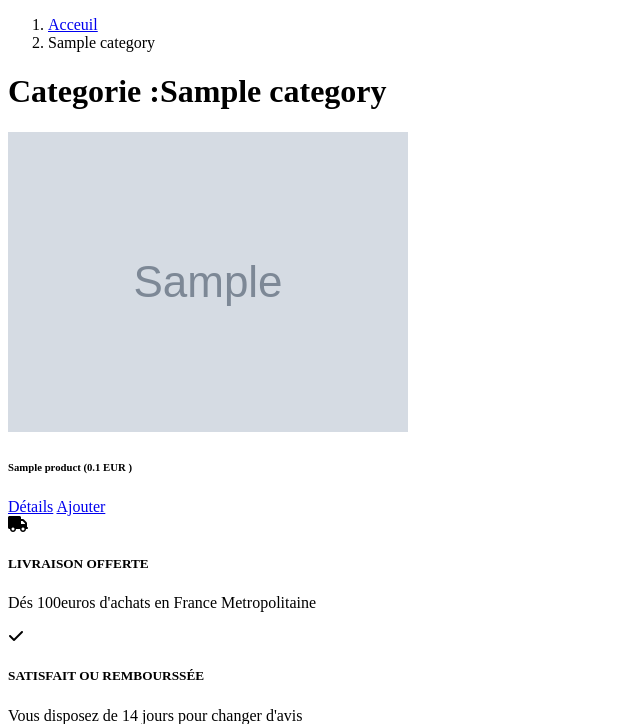
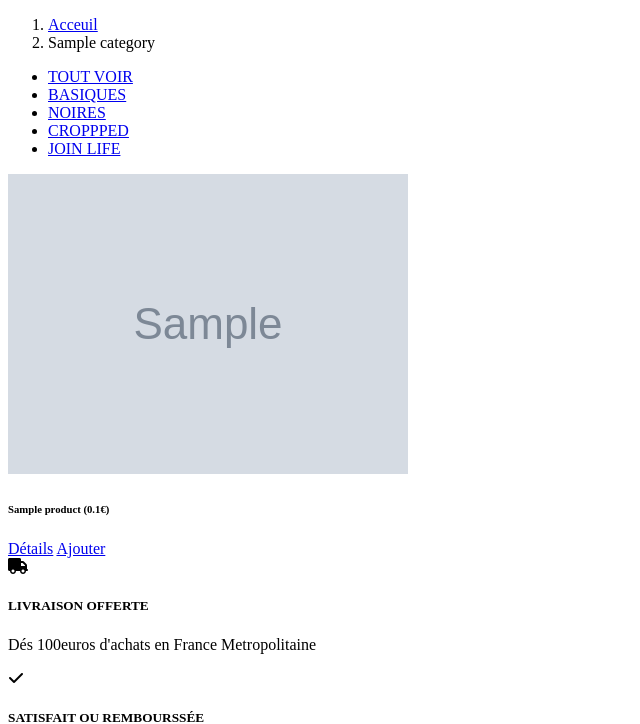
Before and after one commit to jihaneha/ecommerce-symfony, a Symfony app: template templates/product/category.html.twig in a window 1280 px wide. Shown: the part 262-986 px from the top of the page, without its empty margins (0-640 px from the left). Run offline with Twig, Linux system fonts and the light colour scheme; the template is opened without the code that fills it: most values are stand-ins (such as "Sample title", 1, 10 or a date in 2020); grey boxes marked "Sample" are stand-in pictures; some libraries are stand-ins or nearby versions.

Commit message:
ajouturl

```diff
--- a/templates/home/home.html.twig
+++ b/templates/home/home.html.twig
@@ -28,7 +28,7 @@
 						<div class="card-body">
 							<h6 class="card-little">{{ p.name }}
 								({{ p.price / 100}}
-								EUR )</h6>
+								€)</h6>
 							{# <span class="badge badge-info text-bg-dark mb-2 mt-2">{{ p.category.name }}</span> #}
 							{# <p class="card-text">{{ p.shortDescription }}</p> #}
 							<a href="{{ path('product_show',{'category_slug':p.category.slug,'slug':p.slug}) }}" class="btn btn-secondary btn-sm mb-2 mt-2">Détails</a>
--- a/templates/product/category.html.twig
+++ b/templates/product/category.html.twig
@@ -11,7 +11,27 @@
 			<li class="breadcrumb-item active" aria-current="page">{{category.name}}</li>
 		</ol>
 
-		<h1 class="mb-5">Categorie :{{category.name}}</h1>
+		{# <h4 class="mb-5">Categorie :
+							{{category.name}}</h4> #}
+		<div>
+			<ul class="d-flex justify-content-center m-5 ul-blazer">
+				<li class="m">
+					<a class="nav-link text-dark p-2" href="#">TOUT VOIR</a>
+				</li>
+				<li>
+					<a class="nav-link text-dark p-2" href="#">BASIQUES</a>
+				</li>
+				<li>
+					<a class="nav-link text-dark p-2" href="#">NOIRES</a>
+				</li>
+				<li>
+					<a class="nav-link text-dark p-2" href="#">CROPPPED</a>
+				</li>
+				<li>
+					<a class="nav-link text-dark p-2" href="#">JOIN LIFE</a>
+				</li>
+			</ul>
+		</div>
 		<div class="row">
 			{% for p in category.products %}
 				<div class="col-4 mb-5">
@@ -19,8 +39,7 @@
 						<img src="/images/{{p.mainpicture}}" alt="image du produit {{ p.name }}" class="img-fluid">
 						<div class="card-body">
 							<h6 class="card-little">{{ p.name }}
-								({{ p.price / 100}}
-								EUR )</h6>
+								({{ p.price / 100}}€)</h6>
 							{# <span class="badge badge-info text-bg-dark mb-2 mt-2">{{ p.category.name }}</span><p class="card-text">{{ p.shortDescription }}</p> #}
 							<a href="{{ path('product_show',{'category_slug':p.category.slug,'slug':p.slug}) }}" class="btn btn-secondary btn-sm mb-2 mt-2 ">Détails</a>
 							<a href="#" class="btn btn-dark btn-sm">Ajouter</a>
```
Also changed, not shown: assets/styles/app.scss (+20 -13 lines), src/Controller/ProductController.php (+13 -7 lines).
